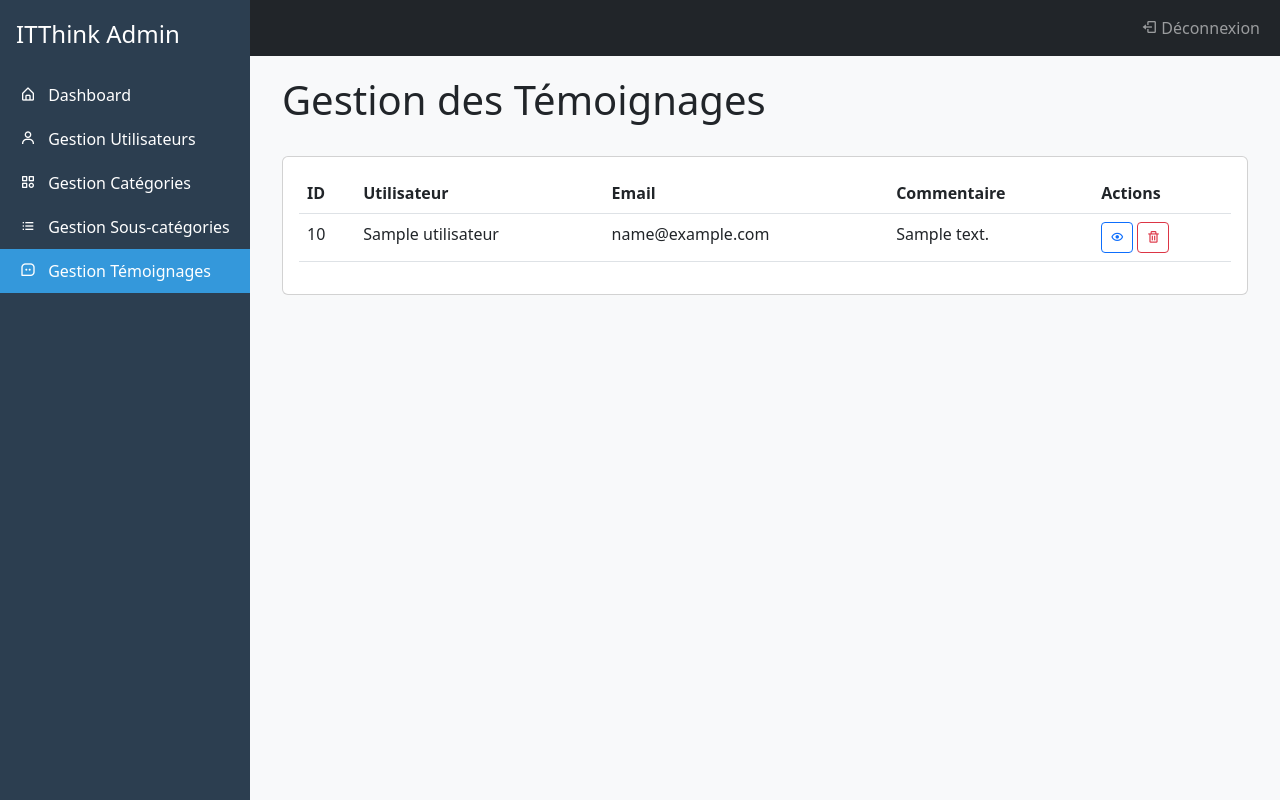
After one commit to uid0Z0uh4iri/ITThinkBackend, a PHP site: page /feedback_management.php in a window 1280 px wide. The commit adds this page. Run offline with PHP 8.4, Linux system fonts and the light colour scheme; the visitor is signed in with stand-in values (Sample User, id 1); tables that the repository leaves empty or names only in its code hold one stand-in row (values such as "Sample post").

Commit message:
Managing Feedbacks for admin

```diff
--- a/add_admin.php
+++ b/add_admin.php
@@ -101,6 +101,9 @@ if ($_SERVER['REQUEST_METHOD'] === 'POST') {
             <a href="subcategory_management.php" class="sidebar-link">
                 <i class='bx bx-list-ul me-2'></i> Gestion Sous-catégories
             </a>
+            <a href="feedback_management.php" class="sidebar-link">
+                <i class='bx bx-message-square-dots me-2'></i> Gestion Témoignages
+            </a>
         </nav>
     </div>
 
--- /dev/null
+++ b/feedback_management.php
@@ -0,0 +1,223 @@
+<?php
+session_start();
+require_once 'config/database.php';
+
+// Check if user is logged in and is admin
+if (!isset($_SESSION['user_id']) || $_SESSION['role'] !== 1) {
+    header("Location: login.php");
+    exit();
+}
+
+// Handle Feedback Deletion
+if ($_SERVER['REQUEST_METHOD'] === 'POST' && isset($_POST['delete_feedback'])) {
+    $id = (int)$_POST['feedback_id'];
+    try {
+        $stmt = $conn->prepare("DELETE FROM temoignages WHERE id_temoignage = ?");
+        $stmt->execute([$id]);
+        $_SESSION['message'] = "Témoignage supprimé avec succès.";
+        $_SESSION['message_type'] = "success";
+    } catch(PDOException $e) {
+        $_SESSION['message'] = "Erreur lors de la suppression: " . $e->getMessage();
+        $_SESSION['message_type'] = "danger";
+    }
+    header("Location: feedback_management.php");
+    exit();
+}
+
+// Fetch all feedbacks with user information
+try {
+    $stmt = $conn->query("
+        SELECT t.*, u.nom_utilisateur, u.email
+        FROM temoignages t
+        JOIN utilisateurs u ON t.id_utilisateur = u.id_utilisateur
+        ORDER BY t.id_temoignage DESC
+    ");
+    $feedbacks = $stmt->fetchAll();
+} catch(PDOException $e) {
+    die("Error: " . $e->getMessage());
+}
+?>
+<!DOCTYPE html>
+<html lang="fr">
+<head>
+    <meta charset="UTF-8">
+    <meta name="viewport" content="width=device-width, initial-scale=1.0">
+    <title>Gestion des Témoignages - ITThink Admin</title>
+    <link href="https://cdn.jsdelivr.net/npm/bootstrap@5.3.0/dist/css/bootstrap.min.css" rel="stylesheet">
+    <link href="https://cdn.jsdelivr.net/npm/boxicons@2.0.7/css/boxicons.min.css" rel="stylesheet">
+    <style>
+        .sidebar {
+            width: 250px;
+            height: 100vh;
+            position: fixed;
+            left: 0;
+            top: 0;
+            background-color: #2c3e50;
+            padding-top: 20px;
+            color: white;
+        }
+        .main-content {
+            margin-left: 250px;
+            padding: 20px;
+        }
+        .sidebar-link {
+            color: white;
+            text-decoration: none;
+            padding: 10px 20px;
+            display: block;
+            transition: all 0.3s;
+        }
+        .sidebar-link:hover {
+            background-color: #34495e;
+            color: white;
+        }
+        .sidebar-link.active {
+            background-color: #3498db;
+        }
+        .navbar {
+            margin-left: 250px;
+        }
+        .feedback-text {
+            max-width: 300px;
+            overflow: hidden;
+            text-overflow: ellipsis;
+            white-space: nowrap;
+        }
+    </style>
+</head>
+<body class="bg-light">
+    <!-- Sidebar -->
+    <div class="sidebar">
+        <div class="px-3 mb-4">
+            <h4>ITThink Admin</h4>
+        </div>
+        <nav>
+            <a href="admin_dashboard.php" class="sidebar-link">
+                <i class='bx bx-home-alt me-2'></i> Dashboard
+            </a>
+            <a href="user_management.php" class="sidebar-link">
+                <i class='bx bx-user me-2'></i> Gestion Utilisateurs
+            </a>
+            <a href="category_management.php" class="sidebar-link">
+                <i class='bx bx-category me-2'></i> Gestion Catégories
+            </a>
+            <a href="subcategory_management.php" class="sidebar-link">
+                <i class='bx bx-list-ul me-2'></i> Gestion Sous-catégories
+            </a>
+            <a href="feedback_management.php" class="sidebar-link active">
+                <i class='bx bx-message-square-dots me-2'></i> Gestion Témoignages
+            </a>
+        </nav>
+    </div>
+
+    <!-- Top Navigation -->
+    <nav class="navbar navbar-expand-lg navbar-dark bg-dark">
+        <div class="container-fluid">
+            <div class="navbar-nav ms-auto">
+                <a class="nav-link" href="logout.php">
+                    <i class='bx bx-log-out'></i> Déconnexion
+                </a>
+            </div>
+        </div>
+    </nav>
+
+    <!-- Main Content -->
+    <div class="main-content">
+        <div class="container-fluid">
+            <?php if (isset($_SESSION['message'])): ?>
+                <div class="alert alert-<?php echo $_SESSION['message_type']; ?> alert-dismissible fade show" role="alert">
+                    <?php
+                    echo $_SESSION['message'];
+                    unset($_SESSION['message']);
+                    unset($_SESSION['message_type']);
+                    ?>
+                    <button type="button" class="btn-close" data-bs-dismiss="alert" aria-label="Close"></button>
+                </div>
+            <?php endif; ?>
+
+            <div class="d-flex justify-content-between align-items-center mb-4">
+                <h1>Gestion des Témoignages</h1>
+            </div>
+
+            <div class="card">
+                <div class="card-body">
+                    <div class="table-responsive">
+                        <table class="table table-hover">
+                            <thead>
+                                <tr>
+                                    <th>ID</th>
+                                    <th>Utilisateur</th>
+                                    <th>Email</th>
+                                    <th>Commentaire</th>
+                                    <th>Actions</th>
+                                </tr>
+                            </thead>
+                            <tbody>
+                                <?php foreach($feedbacks as $feedback): ?>
+                                <tr>
+                                    <td><?php echo htmlspecialchars($feedback['id_temoignage']); ?></td>
+                                    <td><?php echo htmlspecialchars($feedback['nom_utilisateur']); ?></td>
+                                    <td><?php echo htmlspecialchars($feedback['email']); ?></td>
+                                    <td class="feedback-text" title="<?php echo htmlspecialchars($feedback['commentaire']); ?>">
+                                        <?php echo htmlspecialchars($feedback['commentaire']); ?>
+                                    </td>
+                                    <td>
+                                        <button type="button" class="btn btn-sm btn-outline-primary"
+                                                data-bs-toggle="modal"
+                                                data-bs-target="#viewModal<?php echo $feedback['id_temoignage']; ?>">
+                                            <i class='bx bx-show'></i>
+                                        </button>
+                                        <form action="" method="POST" class="d-inline"
+                                              onsubmit="return confirm('Êtes-vous sûr de vouloir supprimer ce témoignage ?');">
+                                            <input type="hidden" name="feedback_id" value="<?php echo $feedback['id_temoignage']; ?>">
+                                            <button type="submit" name="delete_feedback" class="btn btn-sm btn-outline-danger">
+                                                <i class='bx bx-trash'></i>
+                                            </button>
+                                        </form>
+
+                                        <!-- View Modal -->
+                                        <div class="modal fade" id="viewModal<?php echo $feedback['id_temoignage']; ?>" tabindex="-1" aria-hidden="true">
+                                            <div class="modal-dialog">
+                                                <div class="modal-content">
+                                                    <div class="modal-header">
+                                                        <h5 class="modal-title">Détails du témoignage</h5>
+                                                        <button type="button" class="btn-close" data-bs-dismiss="modal" aria-label="Close"></button>
+                                                    </div>
+                                                    <div class="modal-body">
+                                                        <div class="mb-3">
+                                                            <h6>Utilisateur</h6>
+                                                            <p><?php echo htmlspecialchars($feedback['nom_utilisateur']); ?></p>
+                                                        </div>
+                                                        <div class="mb-3">
+                                                            <h6>Email</h6>
+                                                            <p><?php echo htmlspecialchars($feedback['email']); ?></p>
+                                                        </div>
+                                                        <div class="mb-3">
+                                                            <h6>Commentaire</h6>
+                                                            <p style="white-space: pre-wrap;"><?php echo htmlspecialchars($feedback['commentaire']); ?></p>
+                                                        </div>
+                                                    </div>
+                                                    <div class="modal-footer">
+                                                        <button type="button" class="btn btn-secondary" data-bs-dismiss="modal">Fermer</button>
+                                                        <form action="" method="POST" class="d-inline">
+                                                            <input type="hidden" name="feedback_id" value="<?php echo $feedback['id_temoignage']; ?>">
+                                                            <button type="submit" name="delete_feedback" class="btn btn-danger">Supprimer</button>
+                                                        </form>
+                                                    </div>
+                                                </div>
+                                            </div>
+                                        </div>
+                                    </td>
+                                </tr>
+                                <?php endforeach; ?>
+                            </tbody>
+                        </table>
+                    </div>
+                </div>
+            </div>
+        </div>
+    </div>
+
+    <script src="https://cdn.jsdelivr.net/npm/bootstrap@5.3.0/dist/js/bootstrap.bundle.min.js"></script>
+</body>
+</html>
```
